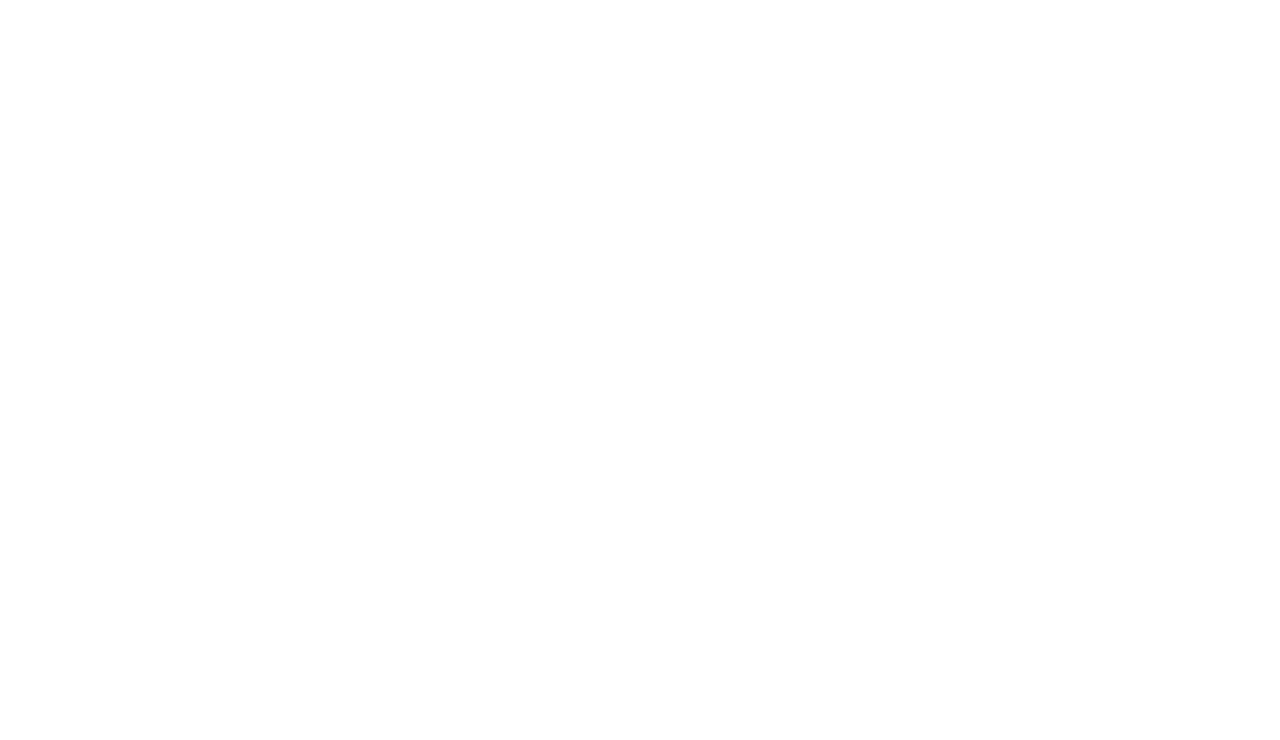
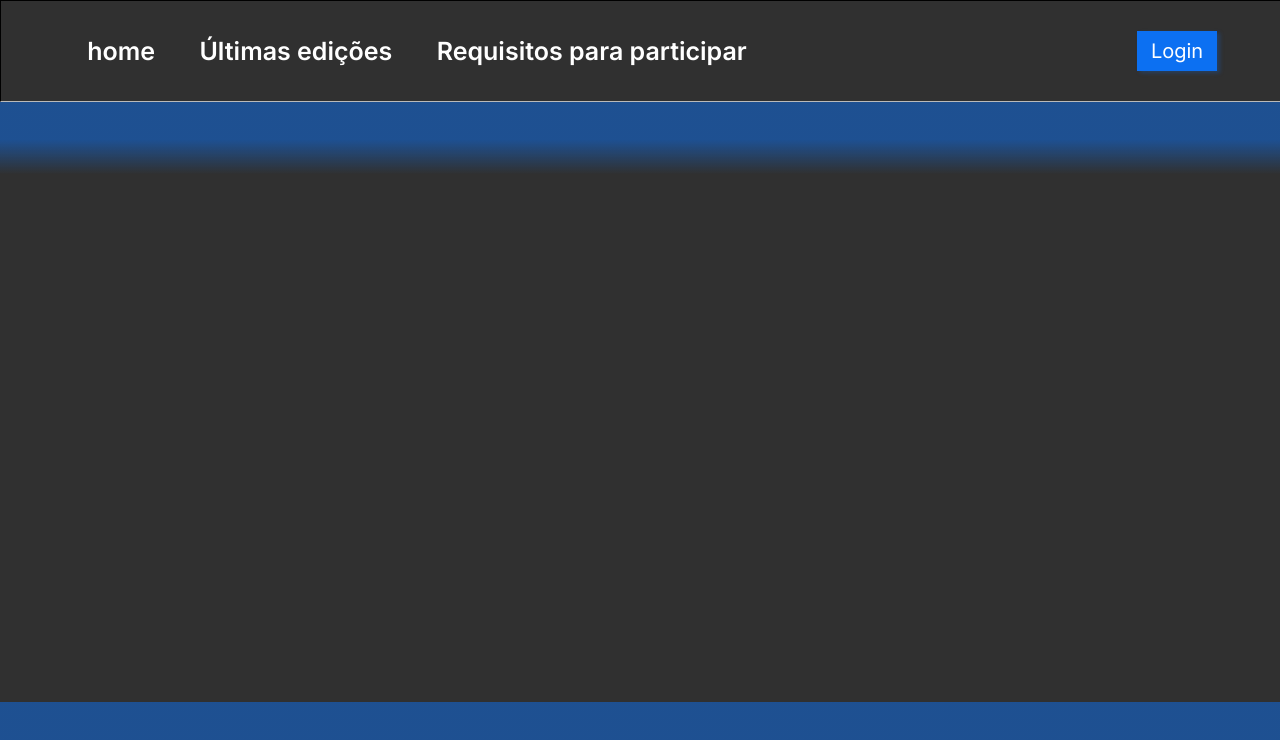
Before and after one commit to Arlan-CS/Bootcamp-DNC, a plain HTML site: page index.html in a window 1280 px wide. Drawn offline with Linux system fonts and the light colour scheme.

Commit message:
Criação do estilo css do menu

```diff
--- /dev/null
+++ b/Stilo.css
@@ -0,0 +1,61 @@
+/* Importação de fontes */
+@import url('https://fonts.googleapis.com/css2?family=Inter:ital,opsz,wght@0,14..32,100..900;1,14..32,100..900&display=swap');
+
+    body{
+        margin: 0; /* Margem externa */
+        padding: 0; /* Margem interna */
+
+        background:linear-gradient(180deg, rgba(12, 112, 242, 0.5) 19.91%, rgba(12, 112, 242, 0) 24.84%), #303030
+
+    }
+
+    /* Menu de navegação principal */
+    #principal{
+        width: 100%;
+        height: 100px;
+        border: 1px solid black;
+        background-color: #303030;
+
+        display: flex;
+        justify-content: space-between;
+        align-items: center;
+        border-bottom: 1px solid #bababa;
+    }
+
+        #menu{
+            display: flex;
+            width: 55%;
+            justify-content: space-around;
+            align-items: center;
+
+        margin-left: 5%;
+        }
+
+        #principal div a{
+            font-family: 'Inter';
+            font-size: 25px;
+            font-weight: 600;
+            color: white;
+            text-decoration: none;
+        }
+
+        #principal div a:hover{
+            color: #cccccc;
+
+        }
+
+        #principal button{
+            margin-right: 5%;
+            background-color: #0c70f2;
+            border: 0px;
+            height: 40px;
+            width: 80px;
+            font-family: 'inter';
+            font-size: 20px;
+            font-weight: 600px;
+            color: white;
+
+            box-shadow: 3px 2px 4px rgba(12, 112, 242, 0.25);
+            cursor: pointer;
+
+        }
--- a/index.html
+++ b/index.html
@@ -5,8 +5,20 @@
     <meta http-equiv="x-UA-Compatible" content="IE=edge">
     <meta name="viewport" content="width=device-width, initial-scale=1.0">
     <title>Bootcamp DNC</title>
+    <link rel="stylesheet" href="Stilo.css">
 </head>
 <body>
+    <nav id="principal">
+        <div id="menu">
+            <a href="">home</a>
+            <a href="">Últimas edições</a>
+            <a href="">Requisitos para participar</a>
+       </div>
+        <button>Login</button>
+    </nav>
+    <div style="height: 600px;">
+
+    </div>
 
 </body>
 </html>
```
